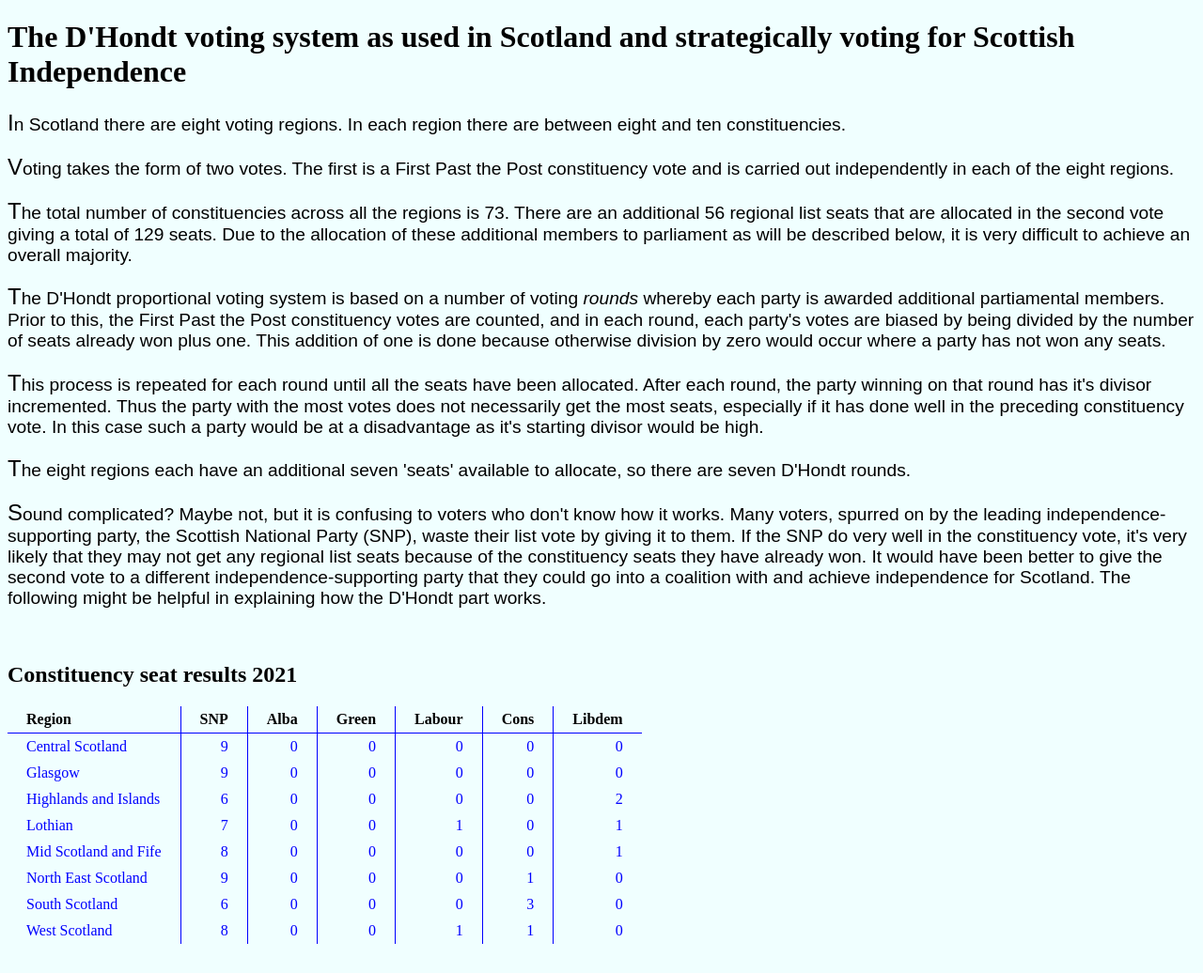
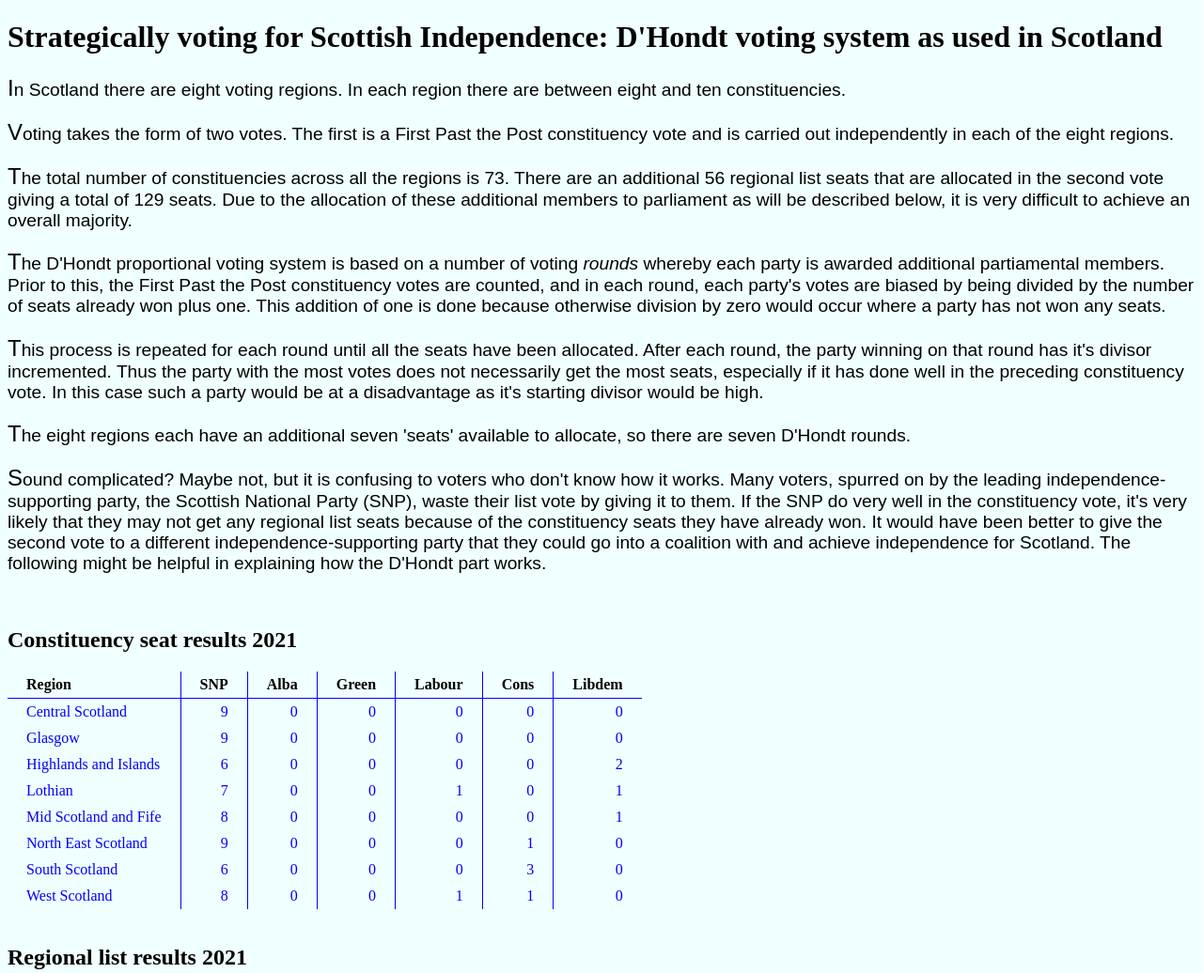
Before and after one commit to RonaldMonk/Indy, a plain HTML site: page index.html in a window 1280 px wide. Shown: the top 1036 px of the page at 94% size. Drawn offline with Linux system fonts and the light colour scheme.

Commit message:
Changed Heading text for Search purposes

```diff
--- a/index.html
+++ b/index.html
@@ -8,7 +8,7 @@
   <script src="script.js" defer></script>
 </head>
 <body>
-  <h1>The D'Hondt voting system as used in Scotland and strategically voting for Scottish Independence</h1>
+  <h1>Strategically voting for Scottish Independence: D'Hondt voting system as used in Scotland</h1>
   <p>
     In Scotland there are eight voting regions. In each region there are between eight and ten constituencies.
   </p>
```
